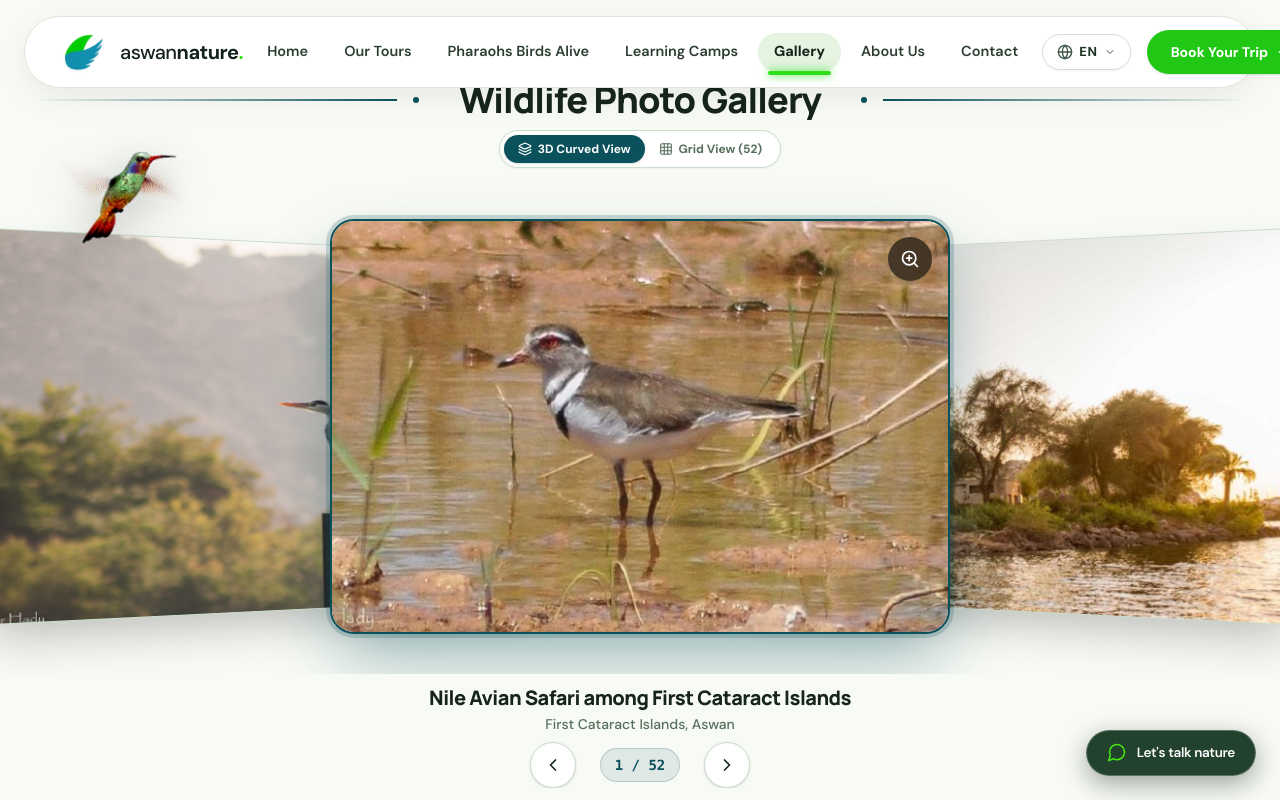
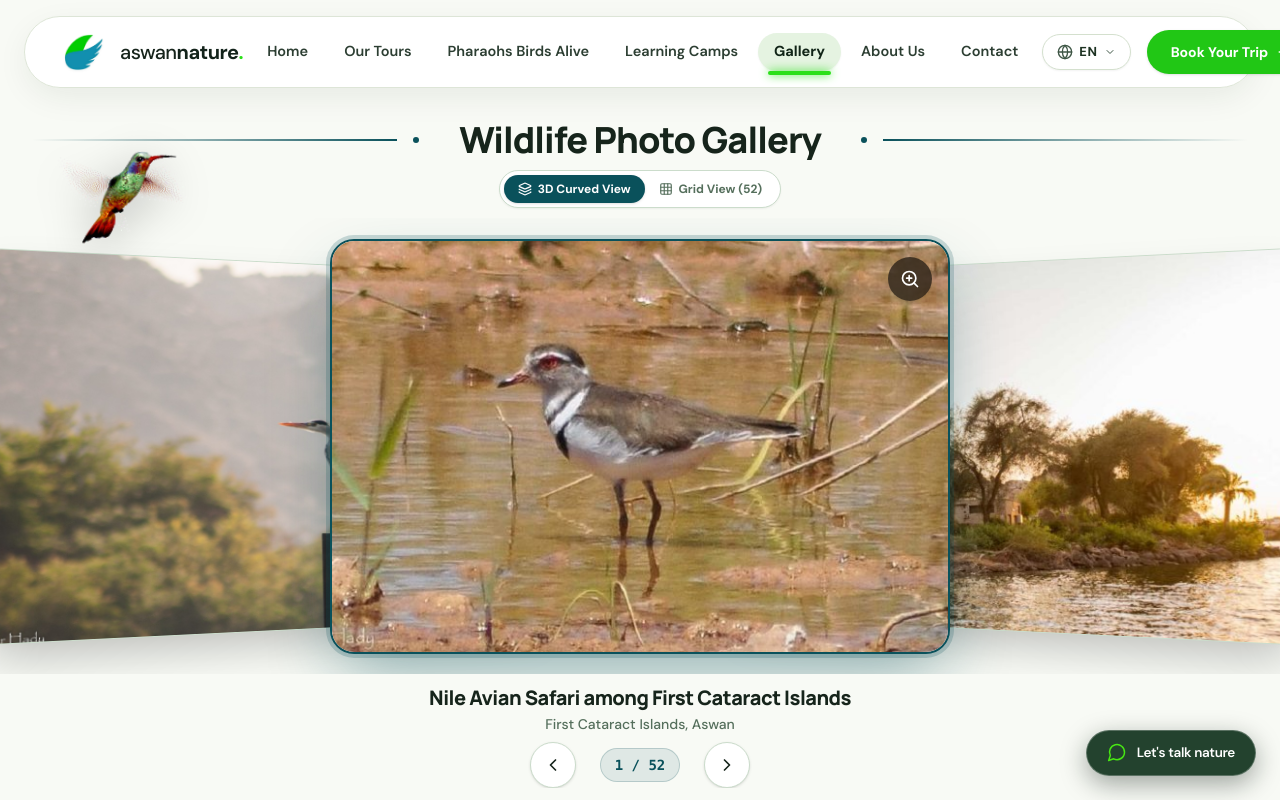
Before and after one commit to Islam-Shahat/Aswan-Nature, a React (Vite) app: page /gallery in a window 1280 px wide. Built offline with nearby package versions, Linux system fonts and the light colour scheme; a web font is replaced by a local one.

Commit message:
style(gallery): add harmonious breathing space between floating navbar and gallery title

```diff
--- a/src/components/CurvedCylinderCarousel.jsx
+++ b/src/components/CurvedCylinderCarousel.jsx
@@ -129,7 +129,7 @@ export const CurvedCylinderCarousel = ({ photos, isAr, onPhotoClick }) => {
         onPointerMove={handlePointerMove}
         onPointerUp={handlePointerUp}
         onPointerLeave={handlePointerUp}
-        className={`relative w-full h-[340px] sm:h-[430px] lg:h-[490px] xl:h-[540px] flex items-center justify-center overflow-hidden touch-pan-y cursor-grab ${
+        className={`relative w-full h-[320px] sm:h-[400px] lg:h-[460px] xl:h-[500px] flex items-center justify-center overflow-hidden touch-pan-y cursor-grab ${
           isDragging ? 'cursor-grabbing' : ''
         }`}
         style={{
--- a/src/pages/GalleryPage.jsx
+++ b/src/pages/GalleryPage.jsx
@@ -40,8 +40,8 @@ export const GalleryPage = () => {
     <div
       className={`bg-[#F8FAF5] ${
         viewMode === '3d'
-          ? 'h-screen max-h-screen overflow-hidden flex flex-col justify-between pt-16 sm:pt-20 pb-2 sm:pb-3'
-          : 'min-h-screen pt-24 sm:pt-32 pb-24'
+          ? 'h-screen max-h-screen overflow-hidden flex flex-col justify-between pt-26 sm:pt-28 lg:pt-[120px] pb-2 sm:pb-3'
+          : 'min-h-screen pt-28 sm:pt-36 pb-24'
       }`}
     >
       {/* Elegant Nile Teal Gradient Divider Bisected by Centered Title */}
```
